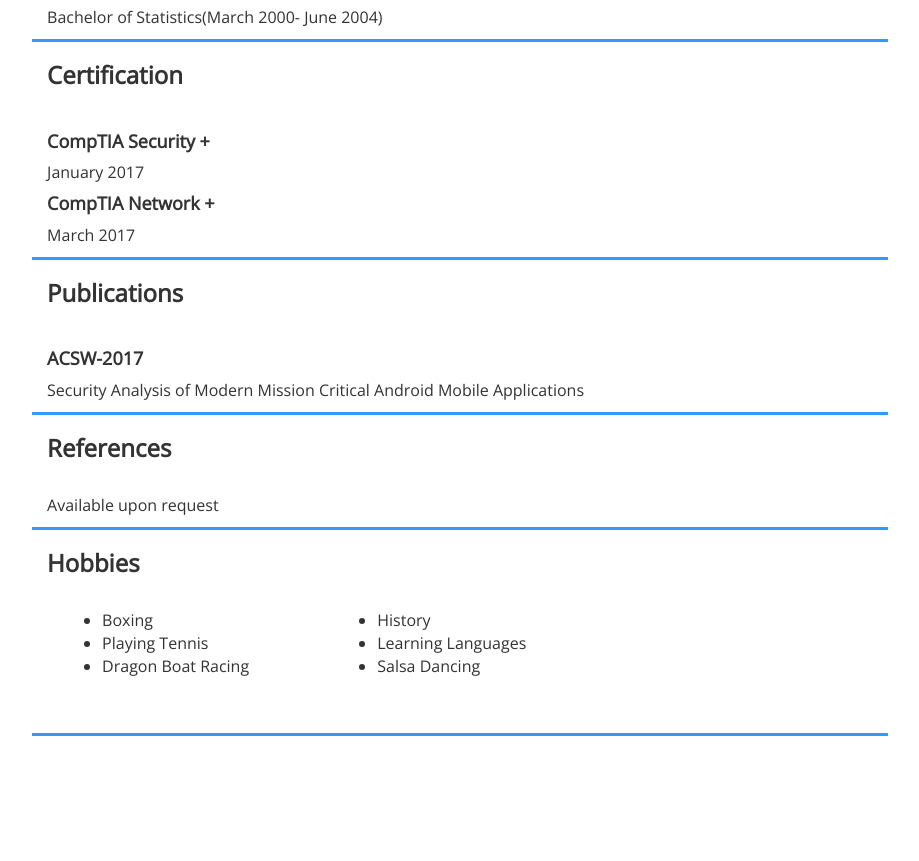
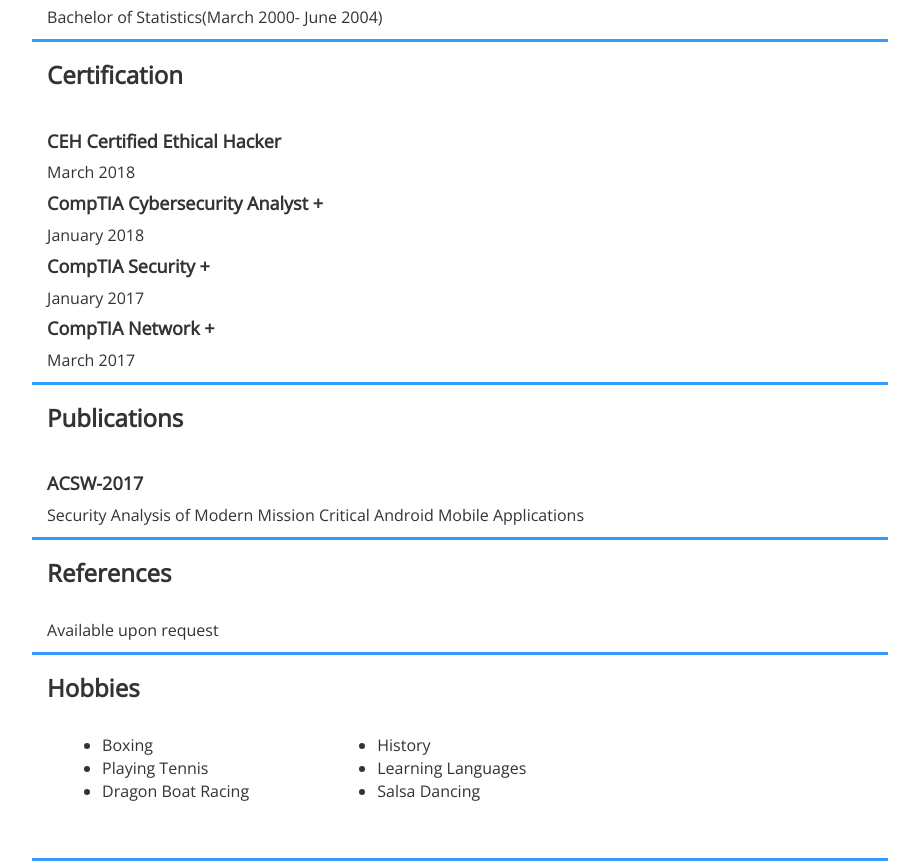
Before and after one commit to hackerdem/ICT-Security-Analyst, a plain HTML site: page index.html in a window 1280 px wide. Shown: the part 2101-2962 px from the top of the page, without its empty margins (309-1228 px from the left). Before the commit the page ends 2837 px from the top, so only its background shows below. Drawn offline with nearby package versions, Linux system fonts and the light colour scheme; files that its build step writes are made by us from their sources.

Commit message:
Update index.html

```diff
--- a/index.html
+++ b/index.html
@@ -172,6 +172,10 @@ include escalation to next level, and records the incident and action taken.</li
 	<div class="col-sm-11 first">
 	 <h3><strong>Certification</strong></h3>
      <br>
+	 <h4>CEH Certified Ethical Hacker</h4>
+	 <p>March 2018</p>
+	 <h4>CompTIA Cybersecurity Analyst +</h4>
+	 <p>January 2018</p>
 	 <h4>CompTIA Security +</h4>
 	 <p>January 2017</p>
 	 <h4>CompTIA Network +</h4>
```
